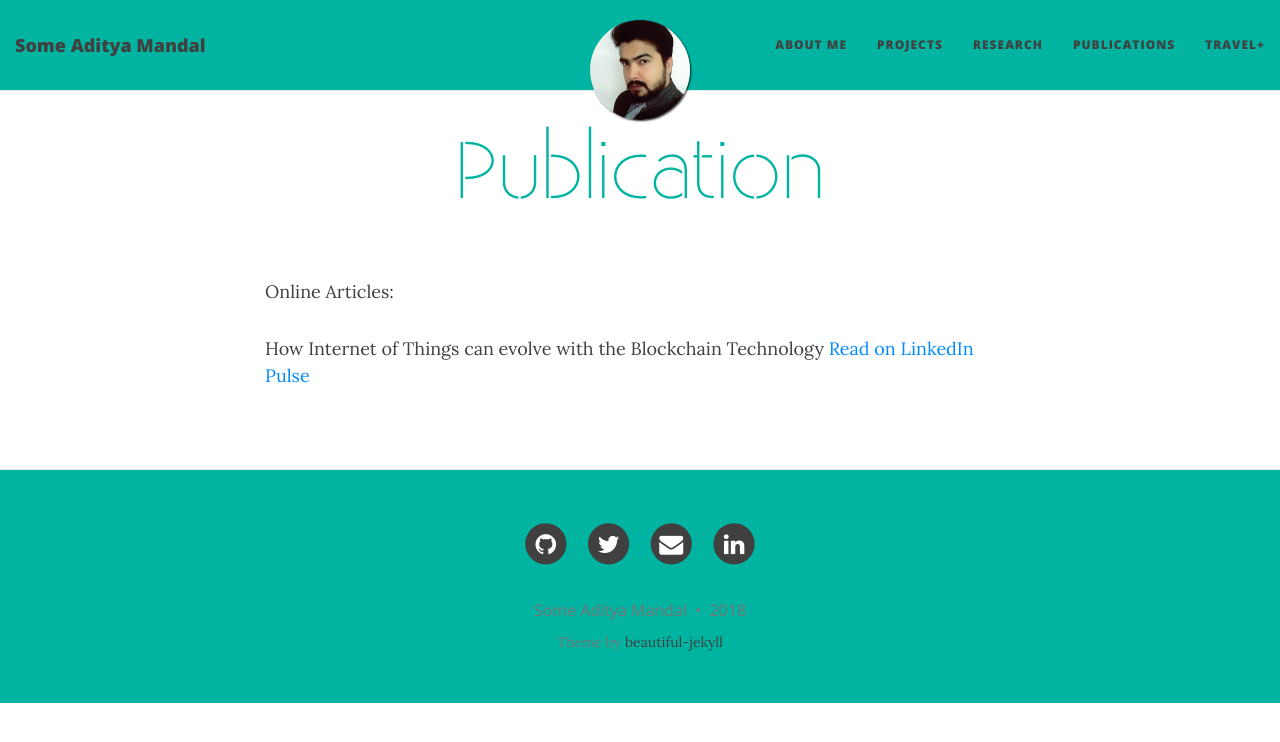
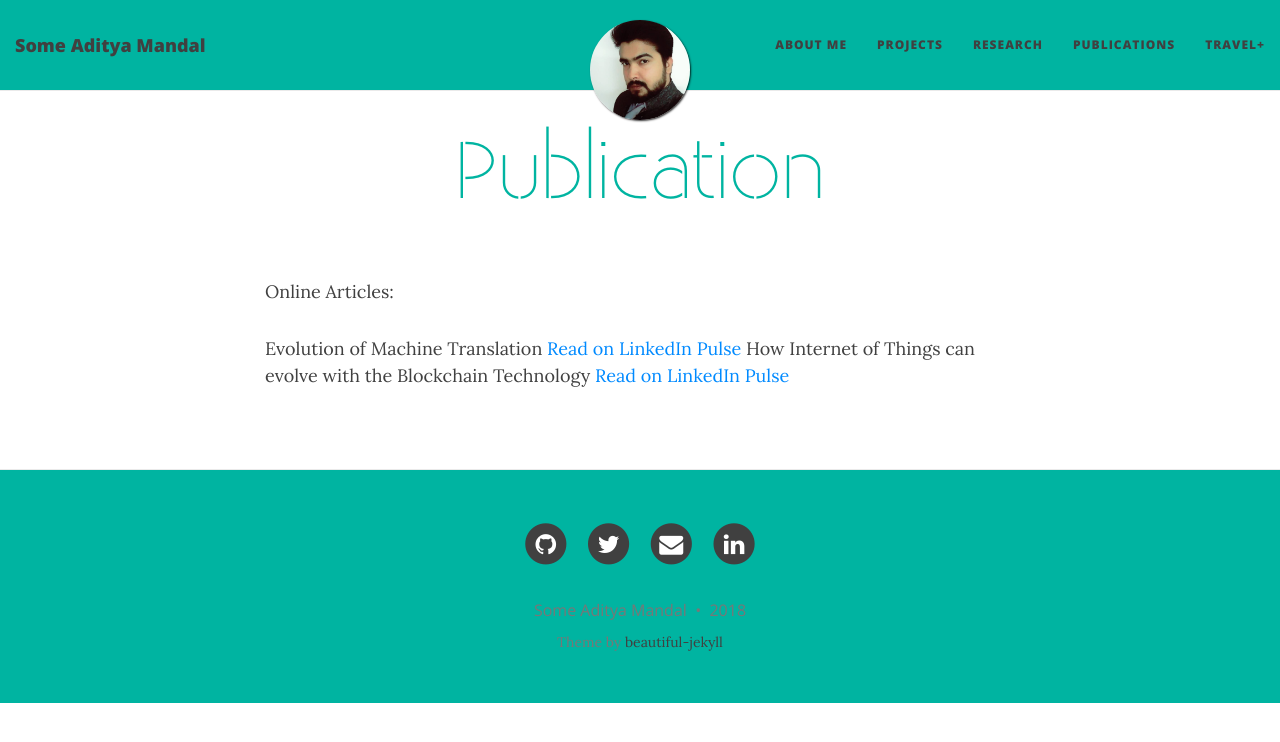
Before and after one commit to someaditya/someaditya.github.io, a Jekyll site: the page built from publication.md, in a window 1280 px wide. Shown: the top 742 px of the page. Built offline with Jekyll 4.4.1, drawn with Linux system fonts in a browser that asks for light colours; nearby versions of some CDN libraries.

Commit message:
Update publication.md

```diff
--- a/publication.md
+++ b/publication.md
@@ -5,4 +5,5 @@ title: Publication
 
 Online Articles:
 
+Evolution of Machine Translation [Read on LinkedIn Pulse](https://www.linkedin.com/pulse/evolution-machine-translation-some-aditya-mandal/)
 How Internet of Things can evolve with the Blockchain Technology [Read on LinkedIn Pulse](https://www.linkedin.com/pulse/how-internet-things-can-evolve-blockchain-technology-mandal/)
```
